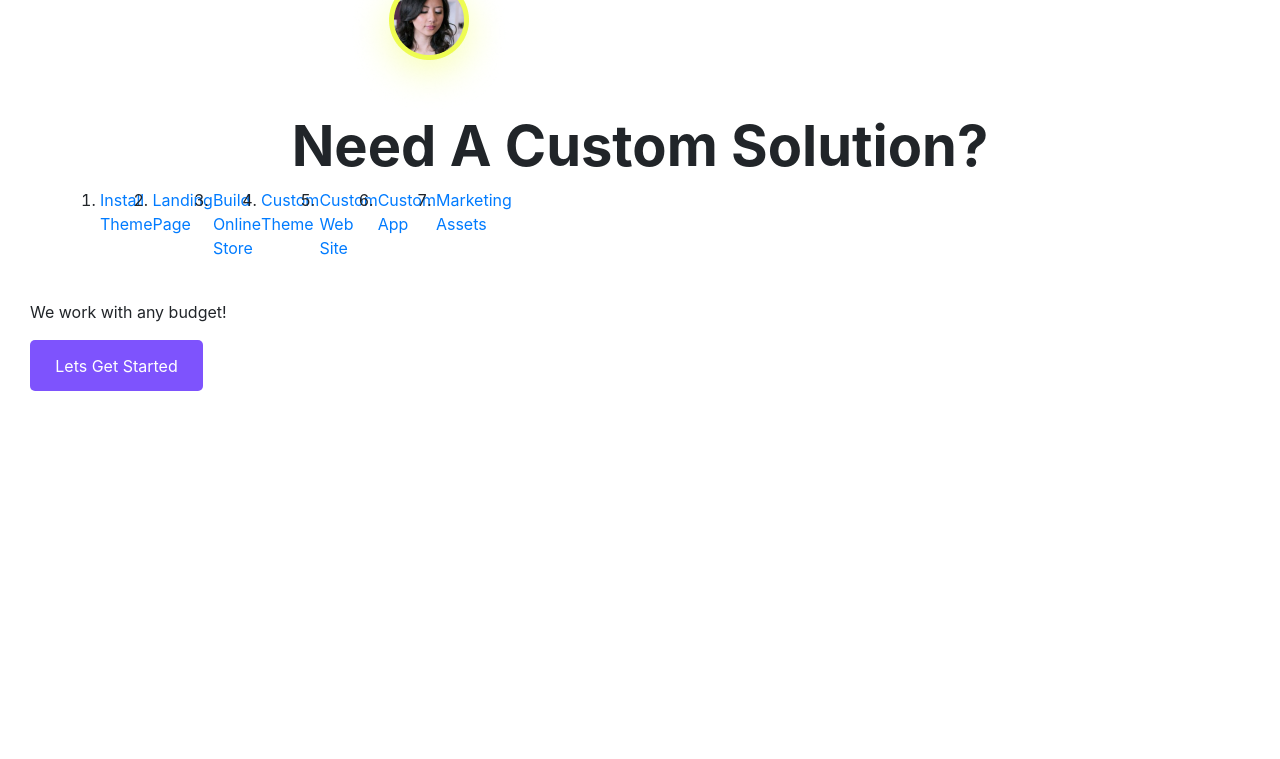
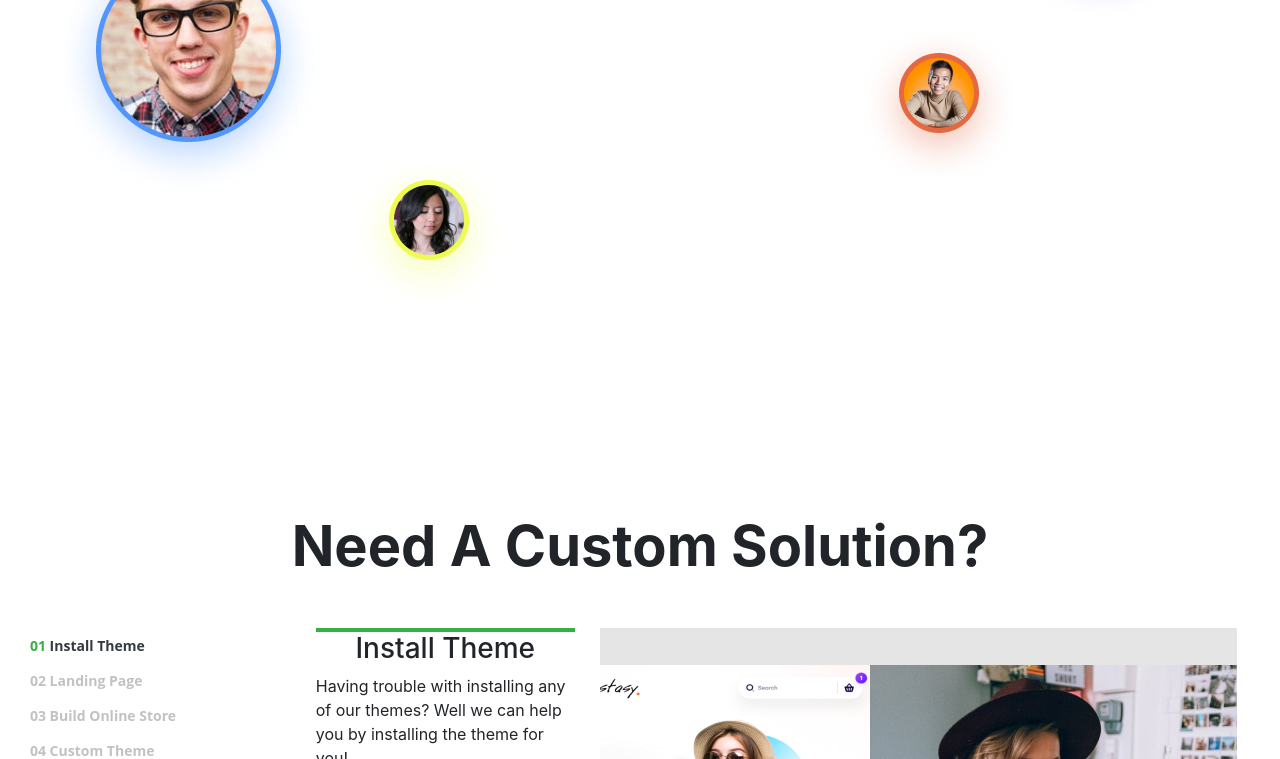
Before and after one commit to ranflindiaz/87LUX-design, a plain HTML site: page index.html in a window 1280 px wide. Shown: the part 2041-2800 px from the top of the page. Before the commit the page ends 2432 px from the top, so only its background shows below. Drawn offline with nearby package versions, Linux system fonts and the light colour scheme.

Commit message:
Footer styled finished

```diff
--- a/index.html
+++ b/index.html
@@ -18,7 +18,7 @@
 </head>
 
 <body>
-    <div class="container-fluid">
+
         <div class="content mx-auto col-12">
             <nav class="navbar sticky-top navbar-expand-lg navbar-light">
                 <a class="navbar-brand" href="#">87LUX</a>
@@ -45,8 +45,8 @@
                 </div>
             </nav>
 <!-- Jumbo -->
-            <div class="jumbo row mt-2 mx-auto">
-                <div class="form-container col-sm-6 mt-5 pt-5">
+            <div class="col-12 jumbo row mt-2 mx-auto">
+                <div class="form-container col-6 mt-5 pt-5">
                     <h1>We Give Your Business an Edge Over Your Competitors!</h1>
                     <p>Everything you need for your business: Themes, Apps, Assets and More..</p>
                     <form>
@@ -55,7 +55,7 @@
                     </form>
                 </div>
                 <!-- Shapes -->
-                <div class="BG-Shapes col-sm-6 mt-2">
+                <div class="BG-Shapes col-6 mt-2">
                     <span class="polygon"></span>
                     <span class="ellipse1"></span>
                     <span class="ellipse2"></span>
@@ -77,7 +77,7 @@
                 </div>
             </div>
 <!-- Latest Projects -->
-            <div class="col-xs-12 latest-projects mt-5 d-flex">
+            <div class="col-xs-12 latest-projects overflow-hidden mt-5 d-flex">
                 <div class="align-self-center">
                     <span class="title-p ml-3 pt-3">LATEST PRJECTS</span>
                 </div>
@@ -117,34 +117,46 @@
                         class="img-team7"></div>
             </div>
 <!-- Custom Solutions -->
-            <footer class="custom-solution mt-5 mx-auto">
-                <div class="col-12 title">
-                    <h3 class="CS-text col-12 d-flex display-4 font-weight-bold justify-content-center">Need A Custom
-                        Solution?</h3>
+        <footer class="custom-solution mt-5 mx-auto">
+            <div class="col-12 title">
+                <h3 class="CS-text col-12 d-flex display-4 font-weight-bold justify-content-center">
+                    Need A Custom Solution?
+                </h3>
+            </div>
+            <div class="col-12 d-flex justify-content-between mt-5">
+                <div class="link-list">
+                    <nav class="nav flex-column justify-content-between">
+                        <li><a class="text-dark" href="#"> <span>01</span> Install Theme</a></li>
+                        <li><a href="#">02 Landing Page</a></li>
+                        <li><a  href="#">03 Build Online Store</a></li>
+                        <li><a href="#">04 Custom Theme</a></li>
+                        <li><a href="#">05 Custom Web Site</a></li>
+                        <li><a href="#">06 Custom App</a></li>
+                        <li><a href="#">07 Marketing Assets</a></li>
+                    </nav>
                 </div>
-                <div class="col-12">
-                    <div class="col-2">
-                        <ol class="d-flex flex-direction-column">
-                            <li><a href="#">Install Theme</a></li>
-                            <li><a href="#">Landing Page</a></li>
-                            <li><a href="#">Build Online Store</a></li>
-                            <li><a href="#">Custom Theme</a></li>
-                            <li><a href="#">Custom Web Site</a></li>
-                            <li><a href="#">Custom App</a></li>
-                            <li><a href="#">Marketing Assets</a></li>
-                        </ol>
+                <div class="center-container d-flex justify-content-around">
+                    <div class="install-theme">
+                        <h3 class="title-theme">Install Theme</h3>
+                        <p class="">Having trouble with installing any of our themes? Well we can help you by installing the theme for you!</p>
                     </div>
-                    <div class="col-10">
-                        <img src="./assets/img/footer/rectangle14.png" alt="">
+                    <div class="ft-img d-flex align-items-end">
+                        <div class=""><img src="./assets/img/footer/Rectangle 17.png"></div>
+                        <div class=""><img src="./assets/img/footer/Rectangle 18.png"></div>
                     </div>
                 </div>
-                <div class="bottom ">
-                    <p>We work with any budget!</p>
+            </div>
+            <div class="bottom flex-column mt-5">
+                <div class="d-flex justify-content-center p-5">
+                    <h4 class="text-white-50">We work with any budget!</h4>
+                </div>
+                <div class="d-flex justify-content-center ">
                     <button class="btn-GS">Lets Get Started</button>
                 </div>
-            </footer>
+            </div>
+        </footer>
         </div>
-    </div>
+        <div class="bg"></div>
 </body>
 
 </html>
--- a/style.css
+++ b/style.css
@@ -199,7 +199,6 @@
 /*************  LATEST PROJECTS *************/
 .latest-projects{
     height: 474px;
-    overflow: hidden;
     background-image: url('./assets/img/lates-projects/bg.png');
     background-repeat: no-repeat;
     background-position: center;
@@ -233,9 +232,11 @@
     transition: all 0.3s ease-out;
 }
 
+/************* MEET TEAM *************/
 .meet-team{
     width: 1204px;
     height: 730px;
+    transform: translateY(200px);
 }
 
 .text-meet-team{
@@ -244,4 +245,66 @@
     line-height: 4.02rem;
     letter-spacing: 10px;
 }
+
 /************* CUSTOMS SOLUTIONS *************/
+/************* FOOTER *************/
+.custom-solution{
+    z-index: 1;
+    transform: translateY(400px);
+}
+
+.link-list{
+    width: 173px;
+    height: 262px;
+}
+
+
+.link-list a{
+    font-family: Open Sans;
+    font-style: normal;
+    font-weight: bold;
+    font-size: 14px;
+    text-decoration: none;
+    line-height: 250%;
+    color:rgb(194, 194, 194);
+}
+
+.actived{
+    color: black;
+}
+
+.link-list span{
+    color: #38AF43;
+}
+
+.center-container{
+    width: 947px;
+    height: 435px;
+
+}
+
+.install-theme{
+    border-top: 4px solid #38AF43;
+    width: 259px;
+    height: 100%;
+    background: #ffffff;
+    border-bottom-left-radius: 5px;
+
+}
+
+.install-theme h3 {
+    text-align: center;
+}
+
+.ft-img{
+    background: #E5E5E5;
+}
+
+.bottom h4 {
+    font-size:1.6rem ;
+}
+
+.bg{
+    height: 480px;
+    background: #38394F;
+}
```
